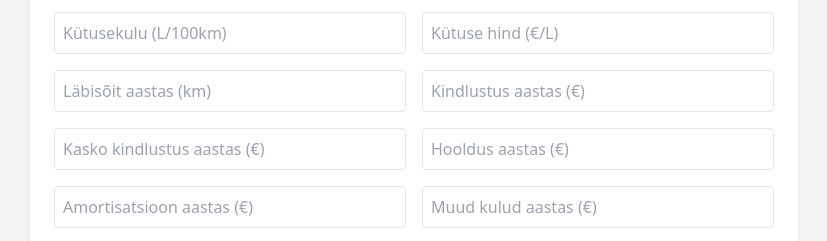
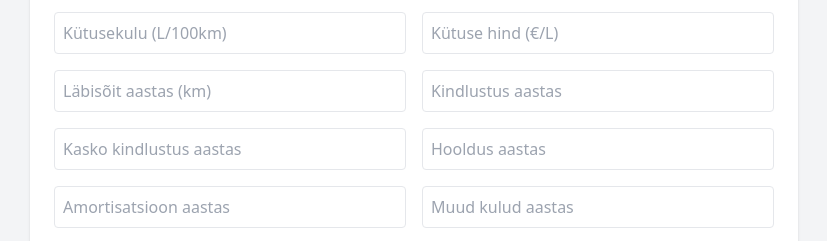
Before and after one commit to antomba/autokulu, a plain HTML site: page index.html in a window 1280 px wide. Shown: the part 160-401 px from the top of the page, without its empty margins (226-1053 px from the left). Drawn offline with nearby package versions, Linux system fonts and the light colour scheme.

Commit message:
fix: remove currency symbols for clarity in cost-related terms across multiple languages

```diff
--- a/index.html
+++ b/index.html
@@ -105,10 +105,10 @@
               annualCost: 'Annual Total Cost',
               monthlyCost: 'Monthly Cost',
               fuelCost: 'Fuel Cost per Year',
-              insurance: 'Insurance per Year (€)',
-              maintenance: 'Maintenance per Year (€)',
-              depreciation: 'Depreciation per Year (€)',
-              otherCosts: 'Other Costs per Year (€)',
+              insurance: 'Insurance per Year',
+              maintenance: 'Maintenance per Year',
+              depreciation: 'Depreciation per Year',
+              otherCosts: 'Other Costs per Year',
               remove: 'Remove',
               clear: 'Clear All',
               carName: 'Car Name',
@@ -116,7 +116,7 @@
               fuelConsumption: 'Fuel Consumption (L/100km)',
               fuelPrice: 'Fuel Price (€/L)',
               mileage: 'Mileage per Year (km)',
-              casco: 'Casco Insurance per Year (€)'
+              casco: 'Casco Insurance per Year'
             },
             et: {
               title: 'Auto ülalpidamiskulu kalkulaator',
@@ -126,10 +126,10 @@
               annualCost: 'Aastane kogukulu',
               monthlyCost: 'Kulu kuus',
               fuelCost: 'Kütusekulu aastas',
-              insurance: 'Kindlustus aastas (€)',
-              maintenance: 'Hooldus aastas (€)',
-              depreciation: 'Amortisatsioon aastas (€)',
-              otherCosts: 'Muud kulud aastas (€)',
+              insurance: 'Kindlustus aastas',
+              maintenance: 'Hooldus aastas',
+              depreciation: 'Amortisatsioon aastas',
+              otherCosts: 'Muud kulud aastas',
               remove: 'Eemalda',
               clear: 'Kustuta kõik',
               carName: 'Auto nimi',
@@ -137,7 +137,7 @@
               fuelConsumption: 'Kütusekulu (L/100km)',
               fuelPrice: 'Kütuse hind (€/L)',
               mileage: 'Läbisõit aastas (km)',
-              casco: 'Kasko kindlustus aastas (€)'
+              casco: 'Kasko kindlustus aastas'
             },
             ru: {
               title: 'Калькулятор расходов на автомобиль',
@@ -147,10 +147,10 @@
               annualCost: 'Годовые затраты',
               monthlyCost: 'Ежемесячные затраты',
               fuelCost: 'Расход на топливо в год',
-              insurance: 'Страховка в год (€)',
-              maintenance: 'Техобслуживание в год (€)',
-              depreciation: 'Амортизация в год (€)',
-              otherCosts: 'Прочие расходы в год (€)',
+              insurance: 'Страховка в год',
+              maintenance: 'Техобслуживание в год',
+              depreciation: 'Амортизация в год',
+              otherCosts: 'Прочие расходы в год',
               remove: 'Удалить',
               clear: 'Удалить все',
               carName: 'Название авто',
@@ -158,7 +158,7 @@
               fuelConsumption: 'Расход топлива (л/100км)',
               fuelPrice: 'Цена топлива (€/л)',
               mileage: 'Пробег в год (км)',
-              casco: 'Каско страховка в год (€)'
+              casco: 'Каско страховка в год'
             }
           }
         }
```
